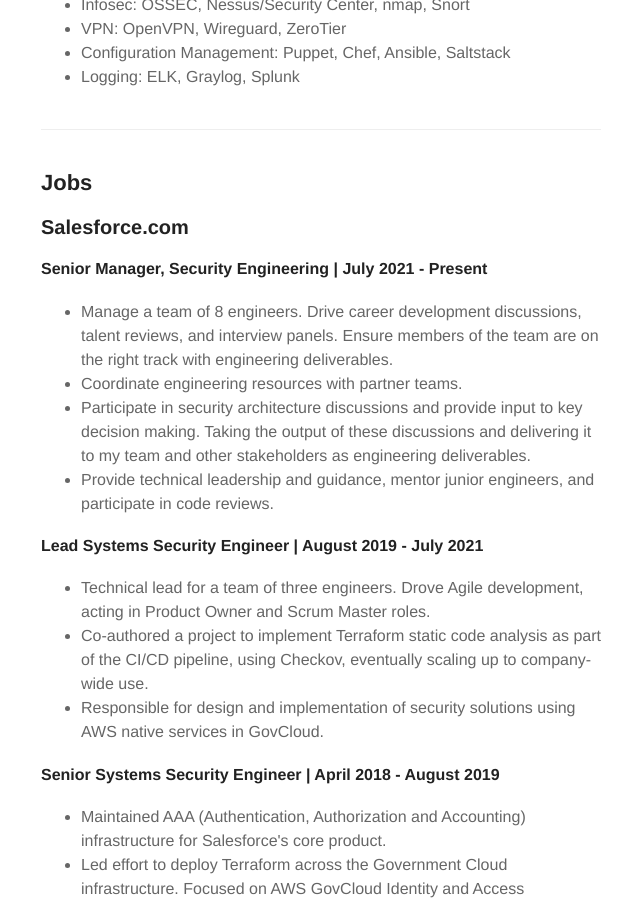
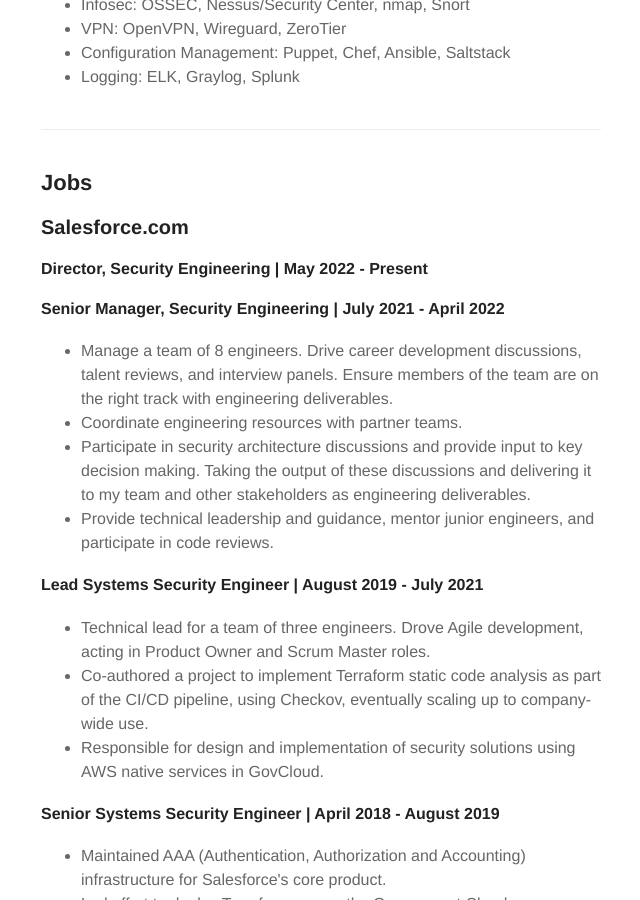
Before and after one commit to jmhale/jmhale.github.io, a Jekyll site: the page built from about.md, in a window 1280 px wide and 900 px high, scrolled down 877 px. Shown: the whole window, without its empty margins (319-959 px from the left). Built offline with Jekyll 4.4.1, drawn with Linux system fonts in a browser that asks for light colours.

Commit message:
Add new title

```diff
--- a/about.md
+++ b/about.md
@@ -31,7 +31,8 @@ layout: page
 
 <h2>Jobs</h2>
 <h3>Salesforce.com</h3>
-<h4>Senior Manager, Security Engineering | July 2021 - Present</h4>
+<h4>Director, Security Engineering | May 2022 - Present</h4>
+<h4>Senior Manager, Security Engineering | July 2021 - April 2022</h4>
 <ul class="skill-list">
 	<li>Manage a team of 8 engineers. Drive career development discussions, talent reviews, and interview panels. Ensure members of the team are on the right track with engineering deliverables.</li>
 	<li>Coordinate engineering resources with partner teams.</li>
```
